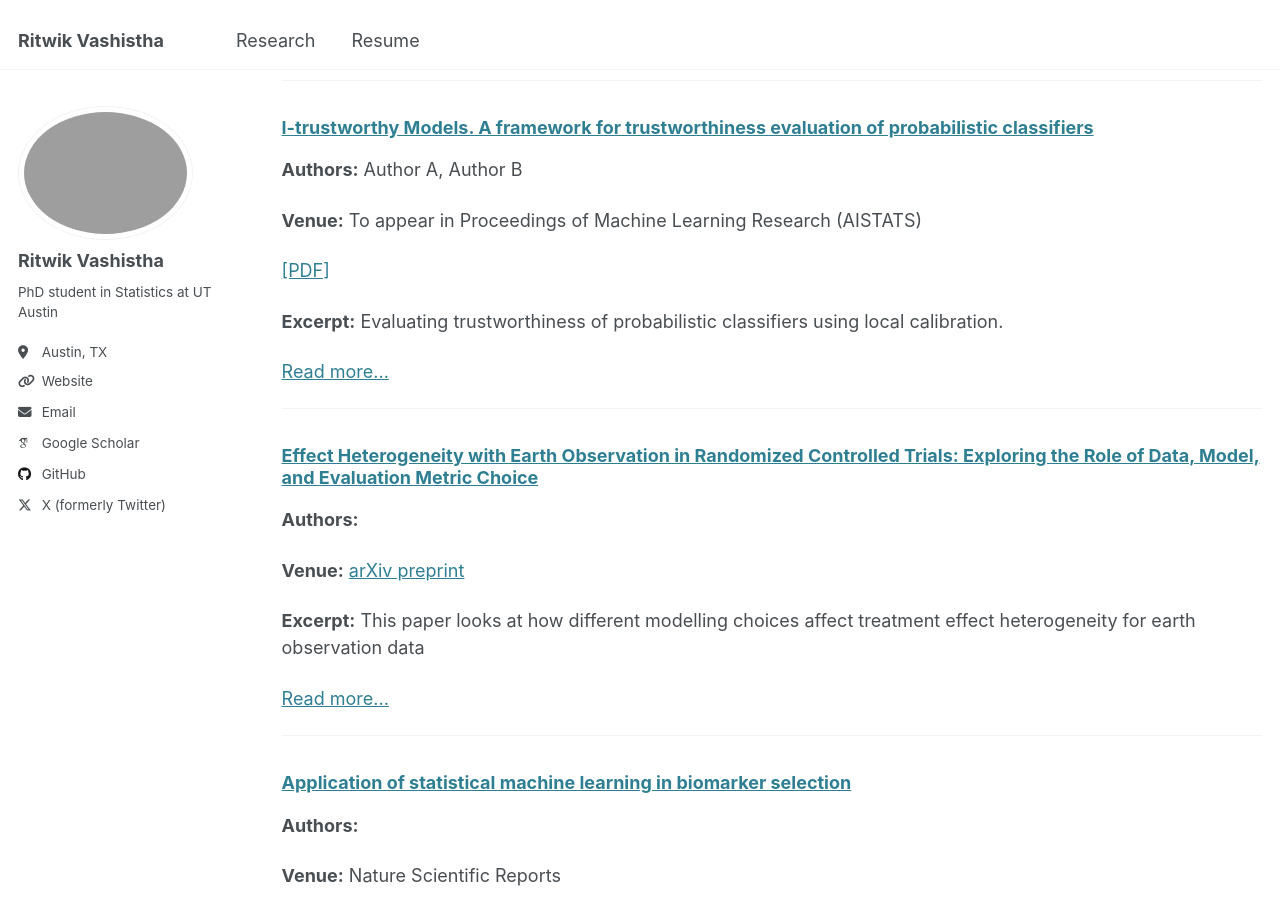
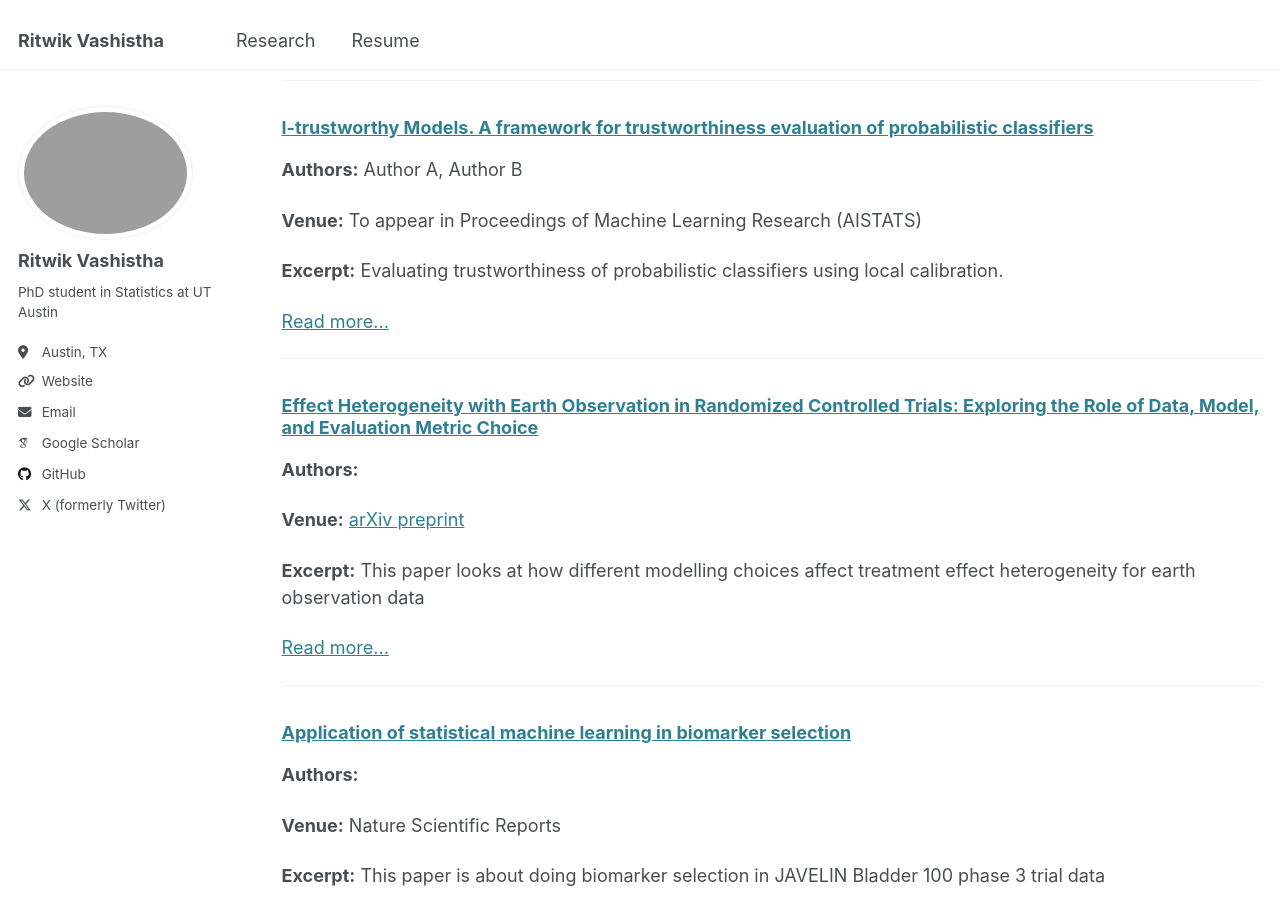
Before and after one commit to ritwikvashistha/ritwikvashistha.github.io, a Jekyll site: the page built from _pages/publications.html, in a window 1280 px wide and 900 px high, scrolled down 686 px. Built offline with Jekyll 4.4.1, drawn with Linux system fonts in a browser that asks for light colours; some web fonts are replaced.

Commit message:
Update publications.html

```diff
--- a/_pages/publications.html
+++ b/_pages/publications.html
@@ -39,9 +39,6 @@ author_profile: true
         {{ post.venue }}
       {% endif %}
     </p>
-    {% if post.paper_link %}
-      <p><a href="{{ post.paper_link }}">[PDF]</a></p>
-    {% endif %}
     <p><strong>Excerpt:</strong> {{ post.excerpt | strip_html }}</p>
     <p><a href="{{ post.url }}">Read more...</a></p>
     <hr />
```
